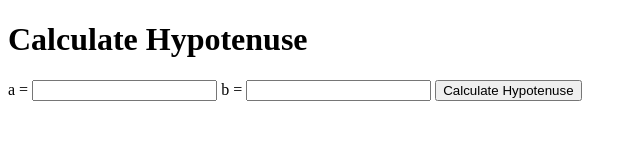
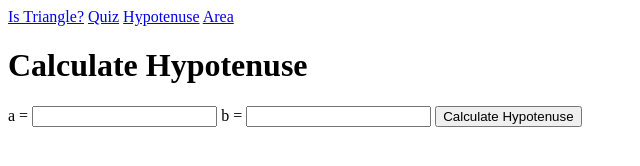
Before and after one commit to anushasunil/fun-with-triangles, a plain HTML site: page hypotenuse.html in a window 1280 px wide. Shown: the whole page, without its empty margins (0-640 px from the left). Drawn offline with Linux system fonts and the light colour scheme.

Commit message:
updated navigation

```diff
--- a/hypotenuse.html
+++ b/hypotenuse.html
@@ -8,10 +8,10 @@
 </head>
 <body>
     <nav>
-        <a href="index.html"></a>
-        <a href="quiz.html"></a>
-        <a href="hypotenuse.html"></a>
-        <a href="area.html"></a>
+        <a href="index.html">Is Triangle?</a>
+        <a href="quiz.html">Quiz</a>
+        <a href="hypotenuse.html">Hypotenuse</a>
+        <a href="area.html">Area</a>
     </nav>
     <h1>Calculate Hypotenuse</h1>
     <label for="">a = </label>
```
